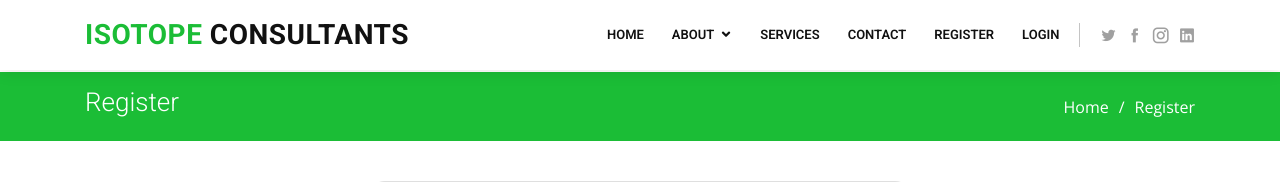
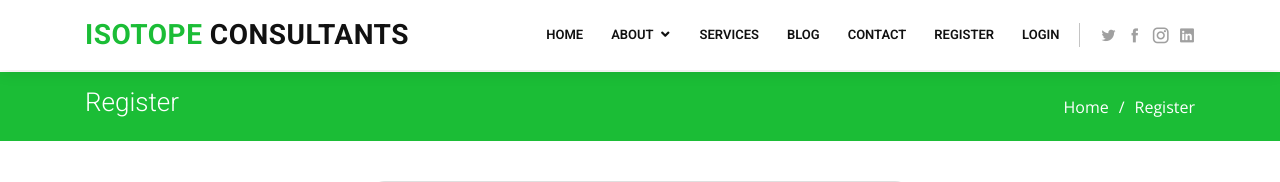
Before and after one commit to ekck/isotope-consultants, a Flask app: page /register in a window 1280 px wide. Shown: the top 182 px of the page. Run offline with Flask 2, Linux system fonts and the light colour scheme; parts of the project's set-up code (start-up, migrations or seed data) failed here and were passed over; some libraries are stand-ins or nearby versions.

Commit message:
admin views

```diff
--- a/app/templates/base.html
+++ b/app/templates/base.html
@@ -123,7 +123,7 @@
 
           <li><a href="{{ url_for('home.services') }}">Services</a></li>
 
-        <!-- <li><a href="{{ url_for('blog.blogpage') }}">Blog</a></li> -->
+         <li><a href="{{ url_for('blog.blogpage') }}">Blog</a></li>
 
           <li><a href="{{ url_for('home.contact') }}">Contact</a></li>
           {% if current_user.is_authenticated %}
```
Also changed, not shown: README.md.
